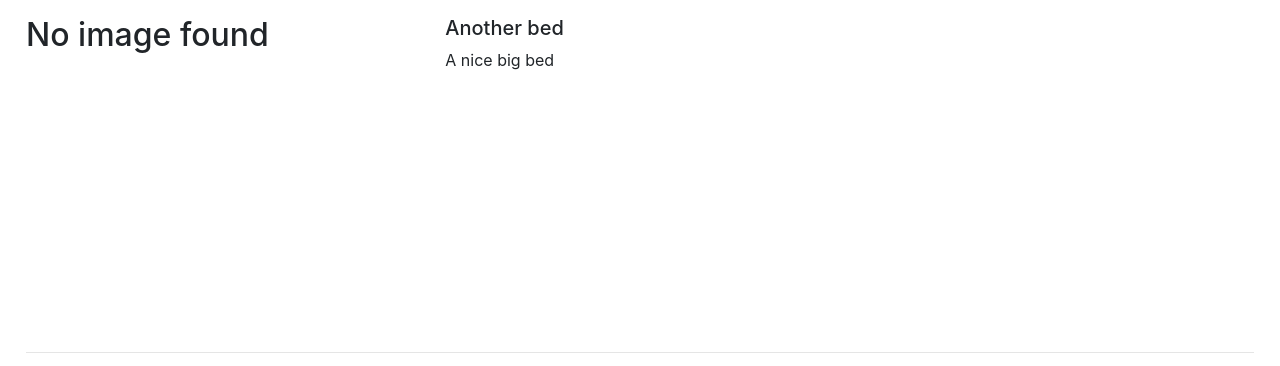
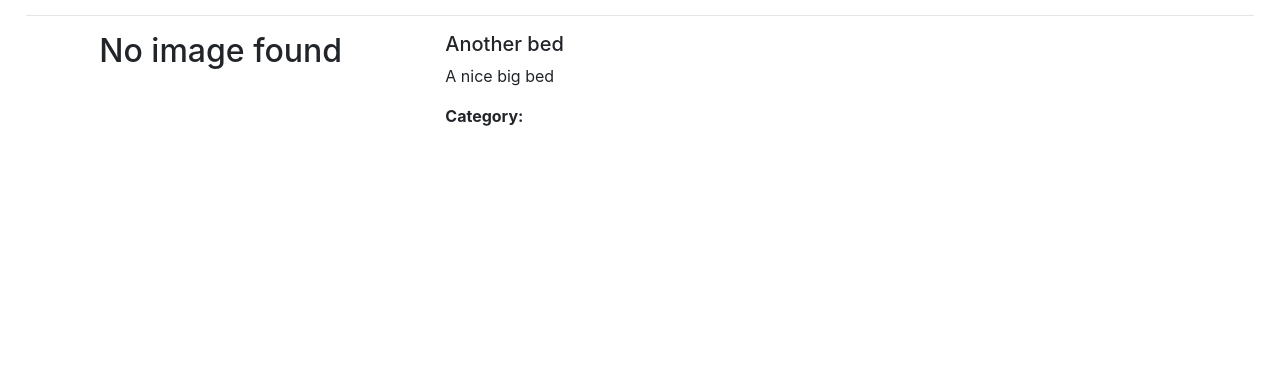
Before and after one commit to theodoregraham1/cs50w, a Django app: page / in a window 1280 px wide. Shown: the part 555-921 px from the top of the page. Run offline with Django 3.2, Linux system fonts and the light colour scheme; data comes from the database, SQL or seed files in the repository; both versions use the stored data as it was after the commit; some libraries are stand-ins or nearby versions.

Commit message:
Add messages and finish off listings page

```diff
--- a/commerce/auctions/static/auctions/styles.css
+++ b/commerce/auctions/static/auctions/styles.css
@@ -2,6 +2,22 @@ body {
     padding: 10px;
 }
 
-.img-class {
+.img-div {
+    align-items: center;
+    justify-content: center;
+}
+
+.listing-img {
+    height: 320px;
+    width:auto;
+}
+
+.listing-row {
     height: 320px;
 }
+
+.alert-error {
+    color: #721c24;
+    background-color: #f8d7da;
+    border-color: #f5c6cb;
+}
--- a/commerce/auctions/templates/auctions/index.html
+++ b/commerce/auctions/templates/auctions/index.html
@@ -1,17 +1,17 @@
 {% extends "auctions/layout.html" %}
 
 {% block body %}
-    <h2>Active Listings</h2>
+    <h2 class="mx-auto mt-3">Active Listings</h2>
+    <hr>
 
     {% for listing in listings %}
-        <hr>
-        <div class="row" style="height:320px">
+        <div class="listing-row row">
             <div class="col-md-4">
-                <div class="mx-auto">
+                <div class="d-flex align-items-center">
                     {% if listing.image_url %}
-                        <img class="img-class mx-auto" src="{{listing.image_url}}" alt="Image for listing: {{listing.title}}" style="height:320px; width:auto">
+                        <img class="listing-img mx-auto" src="{{listing.image_url}}" alt="Image for listing: {{listing.title}}">
                     {% else %}
-                        <h2>No image found</h2>
+                        <h2 class="mx-auto">No image found</h2>
                     {% endif %}
                 </div>
             </div>
@@ -22,8 +22,12 @@
                 <div>
                     <p class="">{{listing.description}}</p>
                 </div>
+                <div>
+                    <p><Strong>Category: </Strong>{{listing.category}}</p>
+                </div>
             </div>
         </div>
+        <hr>
     {% endfor %}
 
 {% endblock %}
--- a/commerce/auctions/templates/auctions/layout.html
+++ b/commerce/auctions/templates/auctions/layout.html
@@ -58,6 +58,13 @@
                 </div>
             </div>
         </nav>
+        {% if messages %}
+            <div class="messages mt-3">
+                {% for message in messages %}
+                    <div{% if message.tags %} class="alert alert-{{ message.tags }}"{% else %} class="alert alert-primary" {% endif %}>{{ message }}</div>
+                {% endfor %}
+            </div>
+        {% endif %}
         <div class="mx-3">
             {% block body %}
             {% endblock %}
--- a/commerce/auctions/views.py
+++ b/commerce/auctions/views.py
@@ -3,6 +3,7 @@ from django.db import IntegrityError
 from django.http import HttpResponseRedirect
 from django.shortcuts import render
 from django.urls import reverse
+from django.contrib import messages
 
 from .forms import AddListingForm
 from .models import User, Listing, Bid, Comment
@@ -29,9 +30,8 @@ def login_view(request):
             login(request, user)
             return HttpResponseRedirect(reverse("index"))
         else:
-            return render(request, "auctions/login.html", {
-                "message": "Invalid username and/or password."
-            })
+            messages.error(request, "Invalid username and/or password.")
+            return render(request, "auctions/login.html")
     else:
         return render(request, "auctions/login.html")
 
@@ -50,18 +50,17 @@ def register(request):
         password = request.POST["password"]
         confirmation = request.POST["confirmation"]
         if password != confirmation:
-            return render(request, "auctions/register.html", {
-                "message": "Passwords must match."
-            })
+            messages.error(request, "Passwords must match.")
+            return render(request, "auctions/register.html")
 
         # Attempt to create new user
         try:
             user = User.objects.create_user(username, email, password)
             user.save()
         except IntegrityError:
-            return render(request, "auctions/register.html", {
-                "message": "Username already taken."
-            })
+            messages.error(request, "Username already taken.")
+            return render(request, "auctions/register.html")
+
         login(request, user)
         return HttpResponseRedirect(reverse("index"))
     else:
@@ -78,11 +77,13 @@ def add(request):
 
     if form.is_valid():
 
-        listing = form.save()
+        form.save()
+
+        messages.success(request, 'Listing created successfully')
 
         return HttpResponseRedirect(reverse("index"))
 
-
+    messages.error(request, "New listing invalid.")
     return render(request, "auctions/add.html", {
             "form": form
         })
```
Also changed, not shown: commerce/db.sqlite3.
